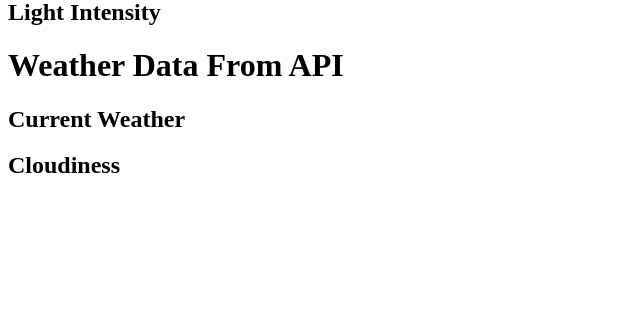
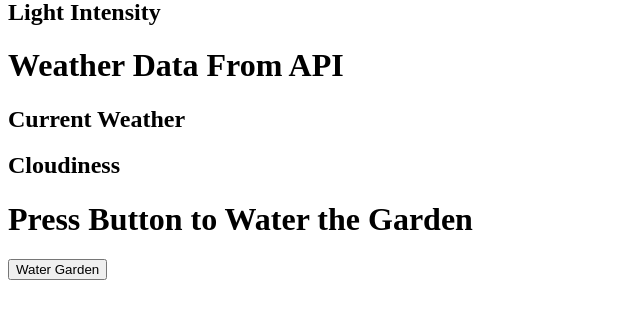
Before and after one commit to TQW0909/EE250_Project, a Flask app: page / in a window 1280 px wide. Shown: the part 175-494 px from the top of the page, without its empty margins (0-640 px from the left). Run offline with Flask 3, Linux system fonts and the light colour scheme.

Commit message:
Updated code

```diff
--- a/server.py
+++ b/server.py
@@ -106,6 +106,14 @@
 def get_data():
     return json.dumps(app_data)
 
+@app.route('/water-garden', methods={'POST'})
+def water_garden():
+    command = {
+        "led" : "on"
+    }
+    client.publish(MQTT_TOPIC_CONTROL, json.dumps(command))
+    return json.dumps({"status" : "success"})
+
 if __name__ == '__main__':
 
     app.run(debug=False, host= '0.0.0.0', port=5555)
--- a/templates/index.html
+++ b/templates/index.html
@@ -25,6 +25,9 @@
         <h2>Cloudiness</h2>
         <p id="cloudines"></p>
    </div>
+
+   <h1>Press Button to Water the Garden</h1>
+   <button id="water">Water Garden</button>
 </body>
 </html>
 
@@ -40,5 +43,15 @@
         });
         setTimeout(fetchData, 5000);
     }
+    document.getElementById('water').addEventListener('click', function(){
+        fetch('/water-garden', {method : 'POST'})
+        .then(response => {
+            if (response.ok){
+                console.log("Garden Successfuly watered.")
+            }
+        })
+        .catch(error => console.error(error));
+    });
+
     fetchData();
 </script>
```
